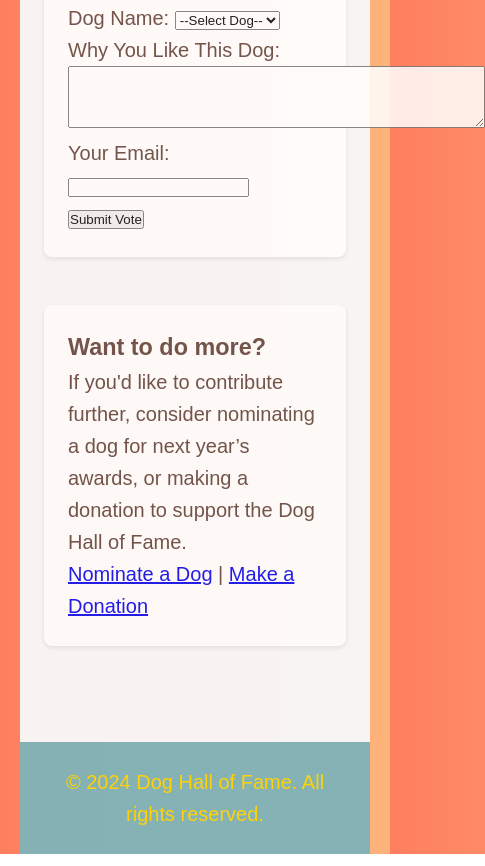
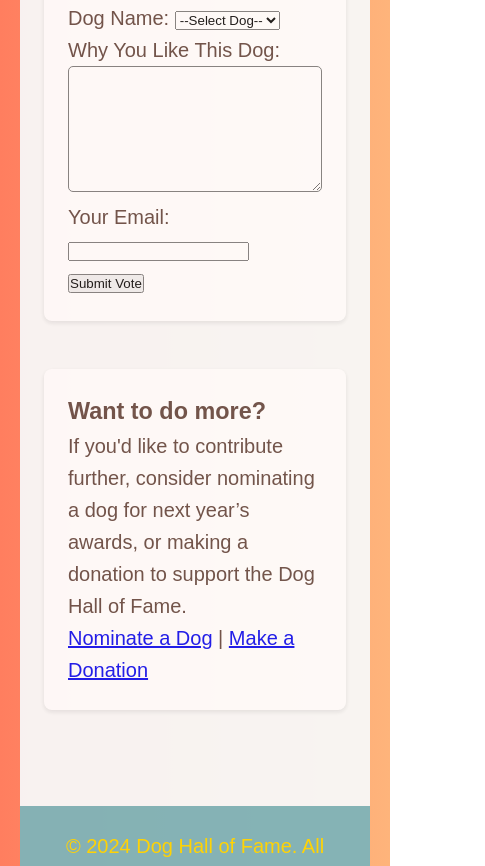
Before and after one commit to Harish-34/Dog_Hall_of_Frame_Harish_34, a plain HTML site: page winners.html in a window 390 px wide. Shown: the part 880-1746 px from the top of the page, 485 px wide, since content can reach past the window. Drawn offline with Linux system fonts and the light colour scheme.

Commit message:
Update style.css
text box out of screen

```diff
--- a/style.css
+++ b/style.css
@@ -168,8 +168,24 @@ footer {
         display: block; /* Ensures full clickable area */
         padding: 0.6em 0; /* Padding inside each link */
     }
+    /* Make the text area responsive */
+    textarea {
+        width: 100%; /* Ensure text area takes up full available width */
+        max-width: 100%; /* Prevents text area from exceeding screen width */
+        padding: 0.8em; /* Add padding for better appearance */
+        font-size: 1em; /* Ensure readable text */
+        border-radius: 5px; /* Optional: rounded corners */
+    }
 
-    #nav-toggle {
-        display: block; /* Show the toggle button on smaller screens */
+    /* Optional: Add some styling for mobile screens */
+    @media (max-width: 768px) {
+        textarea {
+            width: 100%; /* Ensures it takes full width on small screens */
+            box-sizing: border-box; /* Prevents padding from causing overflow */
+        }
     }
-}
+
+        #nav-toggle {
+            display: block; /* Show the toggle button on smaller screens */
+        }
+    }
```
